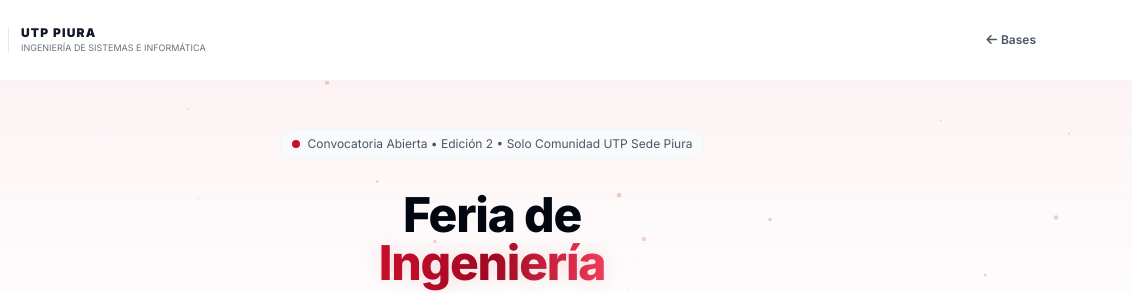
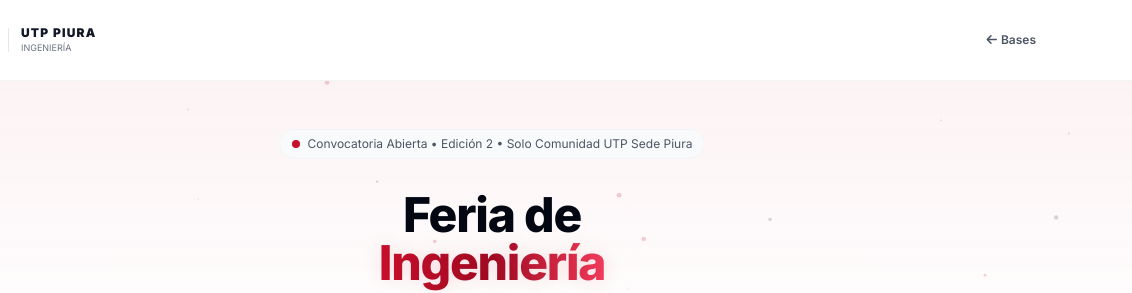
Before and after one commit to jaimejosesaenzdedios/FeriaUTP, a plain HTML site: page index.html in a window 1280 px wide. Shown: the top 293 px of the page, 148-1280 px from the left. Drawn offline with nearby package versions, Linux system fonts and the light colour scheme.

Commit message:
Update index.html

```diff
--- a/index.html
+++ b/index.html
@@ -69,7 +69,7 @@
                 <div class="h-6 w-px bg-gray-200"></div>
                 <div>
                     <span class="text-xs font-black tracking-widest text-gray-900 block">UTP PIURA</span>
-                    <span class="text-[9px] text-gray-500 block uppercase">Ingeniería de Sistemas e Informática</span>
+                    <span class="text-[9px] text-gray-500 block uppercase">Ingeniería</span>
                 </div>
             </div>
             <div class="flex items-center space-x-4">
```
